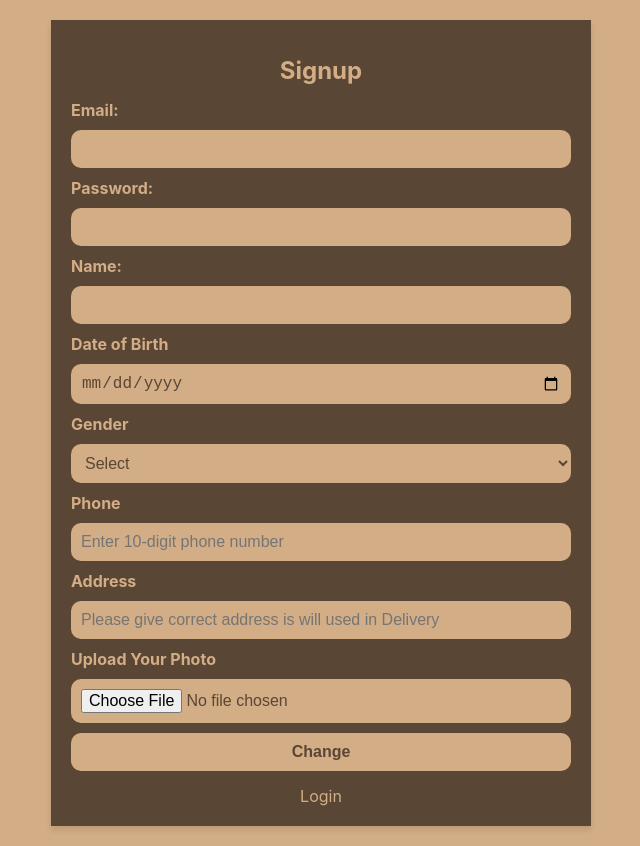
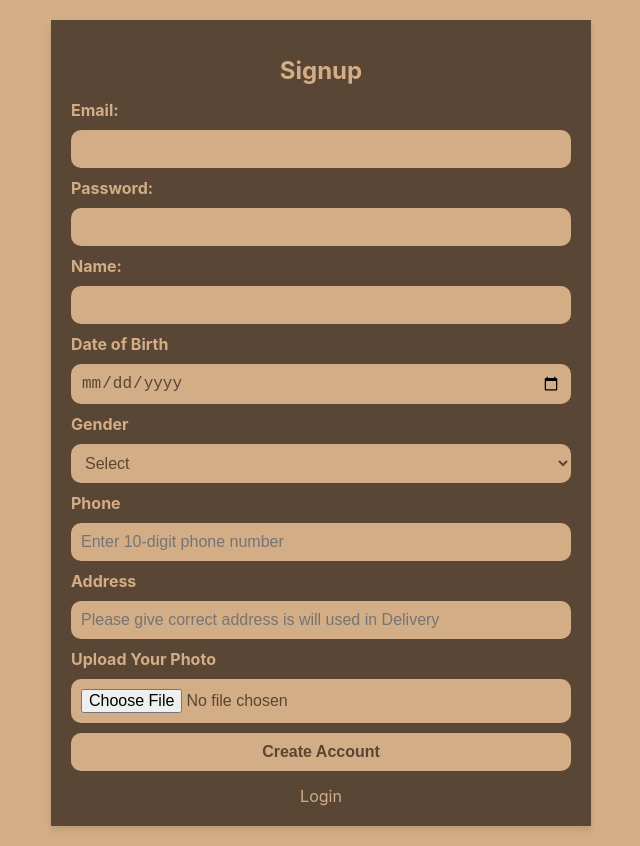
Before and after one commit to SaniMomin/LibroX, a React (Create React App) app: page /signupUR in a window 1280 px wide. Shown: the whole page, without its empty margins (319-959 px from the left). Built offline with nearby package versions, Linux system fonts and the light colour scheme; no server answers.

Commit message:
Commit18

```diff
--- a/src/Admin/UpdateAdvertiseAD.jsx
+++ b/src/Admin/UpdateAdvertiseAD.jsx
@@ -118,7 +118,7 @@ const UpdateAdvertiseAD = () => {
           />
 
           <button type="submit" disabled={isUploading}>
-            {isUploading ? "Uploading..." : "Change"}
+            {isUploading ? "Changing..." : "Change"}
           </button>
         </form>
       </div>
--- a/src/Users/ForgotPassUR.jsx
+++ b/src/Users/ForgotPassUR.jsx
@@ -50,7 +50,7 @@ const ForgotPassUR = () => {
             required
           />
           <button type="submit" disabled={isUploading}>
-            {isUploading ? "Uploading..." : "Change"}
+            {isUploading ? "Email Sending..." : "Change"}
           </button>
         </form>
       </div>
--- a/src/Users/SignupUR.jsx
+++ b/src/Users/SignupUR.jsx
@@ -162,7 +162,7 @@ const SignupUR = () => {
             required
           />
           <button type="submit" disabled={isUploading}>
-            {isUploading ? "Uploading..." : "Change"}
+            {isUploading ? "Creating Account..." : "Create Account"}
           </button>
         </form>
         <div className="SignupUR-LinksContainer">
--- a/src/Users/UpdatePhotoUR.jsx
+++ b/src/Users/UpdatePhotoUR.jsx
@@ -84,7 +84,7 @@ const UpdatePhotoUR = () => {
             required
           />
           <button type="submit" disabled={isUploading}>
-            {isUploading ? "Uploading..." : "Change"}
+            {isUploading ? "Changing..." : "Change"}
           </button>
         </form>
       </div>
--- a/src/Users/UpdateProfileUR.jsx
+++ b/src/Users/UpdateProfileUR.jsx
@@ -90,7 +90,7 @@ const UpdateProfileUR = () => {
             placeholder={userDetails.Address}
           />
           <button type="submit" disabled={isUploading}>
-            {isUploading ? "Uploading..." : "Change"}
+            {isUploading ? "Changing..." : "Change"}
           </button>
         </form>
       </div>
```
